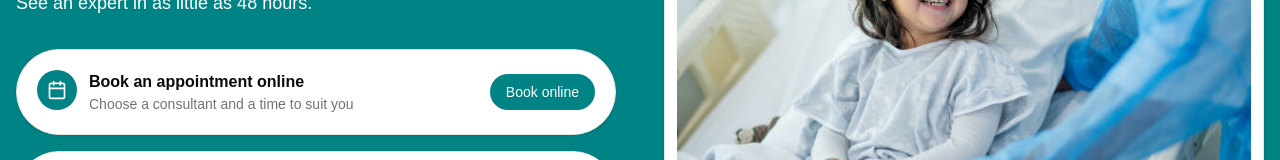
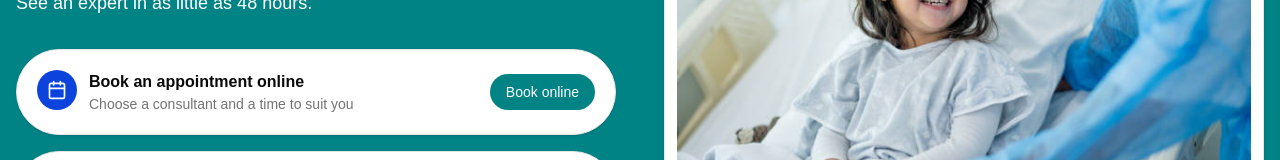
Before and after one commit to liquid-dre/accesshealth, a Next.js app: page / in a window 1280 px wide. Shown: the part 308-468 px from the top of the page. Built offline with nearby package versions, Linux system fonts and the light colour scheme; no server answers.

Commit message:
style : Hero section dark mode colours

```diff
--- a/components/hero/hero.tsx
+++ b/components/hero/hero.tsx
@@ -20,7 +20,7 @@ export function Hero() {
 					<div className="mt-8 space-y-4">
 						<div className="flex flex-col items-center gap-4 rounded-full border border-border bg-card p-5 shadow-sm text-muted-foreground sm:flex-row">
 							<div className="flex items-start gap-3 flex-1">
-								<div className="h-10 w-10 flex items-center justify-center rounded-full bg-[color:var(--primary)] text-white">
+								<div className="h-10 w-10 flex items-center justify-center rounded-full bg-[#0b43dc] text-white dark:bg-[#42d9c8] dark:text-black">
 									<Calendar className="h-5 w-5" />
 								</div>
 								<div>
@@ -34,7 +34,7 @@ export function Hero() {
 							</div>
 							<Button
 								asChild
-								className="btn-pill rounded-full bg-[color:var(--primary)] text-white transition-all duration-200 hover:scale-120 hover:bg-[color:var(--primary)]/90 active:scale-95"
+								className="btn-pill rounded-full bg-[color:var(--primary)] text-white transition-all duration-200 hover:scale-120 hover:bg-[color:var(--primary)]/90 active:scale-95 dark:bg-[#42d9c8] dark:hover:bg-[#42d9c8]/90 dark:text-black"
 							>
 								<Link href="#contact">Book online</Link>
 							</Button>
@@ -42,11 +42,11 @@ export function Hero() {
 
 						<div className="flex flex-col items-center gap-4 rounded-full border border-border bg-card p-5 shadow-sm text-muted-foreground sm:flex-row">
 							<div className="flex flex-1 items-start gap-3">
-								<div className="h-10 w-10 flex items-center justify-center rounded-full bg-[color:var(--danger)] text-white">
+								<div className="h-10 w-10 flex items-center justify-center rounded-full bg-[color:var(--danger)] text-white dark:text-black ">
 									<Mail className="h-5 w-5" />
 								</div>
 								<div>
-									<div className="font-semibold text-foreground">
+									<div className="font-semibold text-foreground ">
 										Have an enquiry?
 									</div>
 									<p className="text-sm text-muted-foreground">
@@ -56,7 +56,7 @@ export function Hero() {
 							</div>
 							<Button
 								asChild
-								className="btn-pill rounded-full bg-[color:var(--primary)] text-white transition-all duration-200 hover:scale-120 hover:bg-[color:var(--primary)]/90 active:scale-95 sm:w-auto"
+								className="btn-pill rounded-full bg-[color:var(--primary)] text-white transition-all duration-200 hover:scale-120 hover:bg-[color:var(--primary)]/90 active:scale-95 sm:w-auto dark:bg-[#42d9c8] dark:hover:bg-[#42d9c8]/90 dark:text-black"
 							>
 								<Link href="#contact">Make an enquiry</Link>
 							</Button>
```
